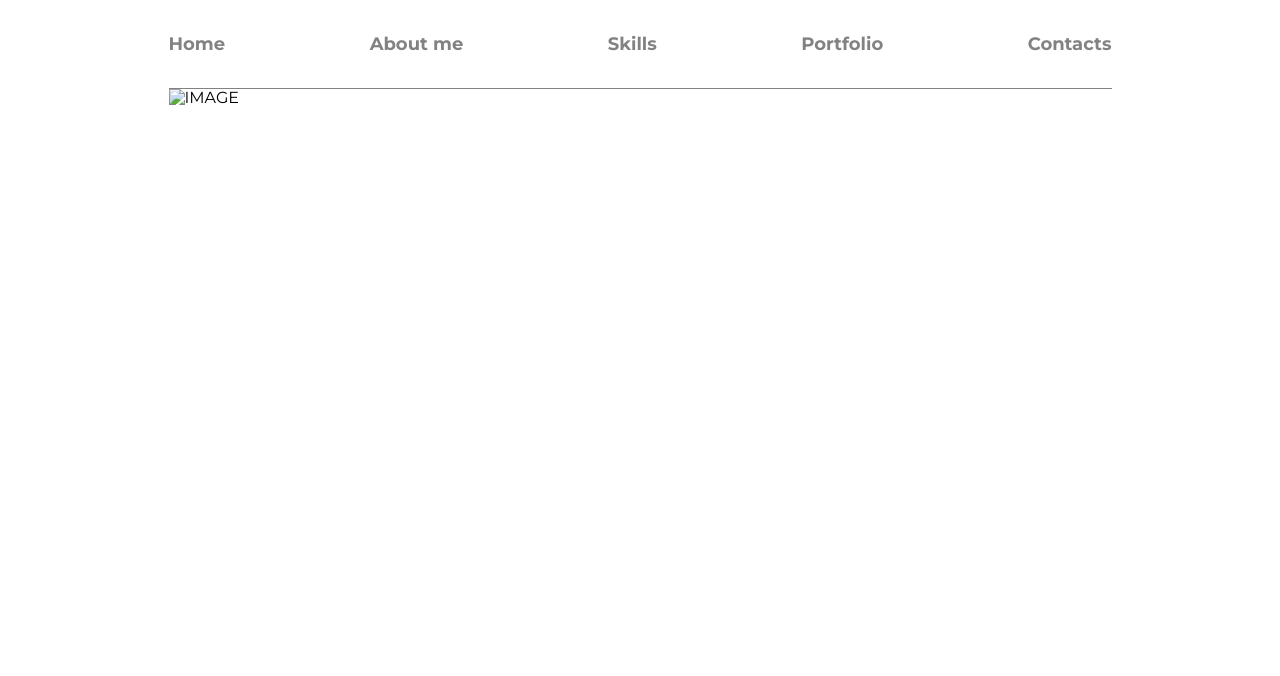
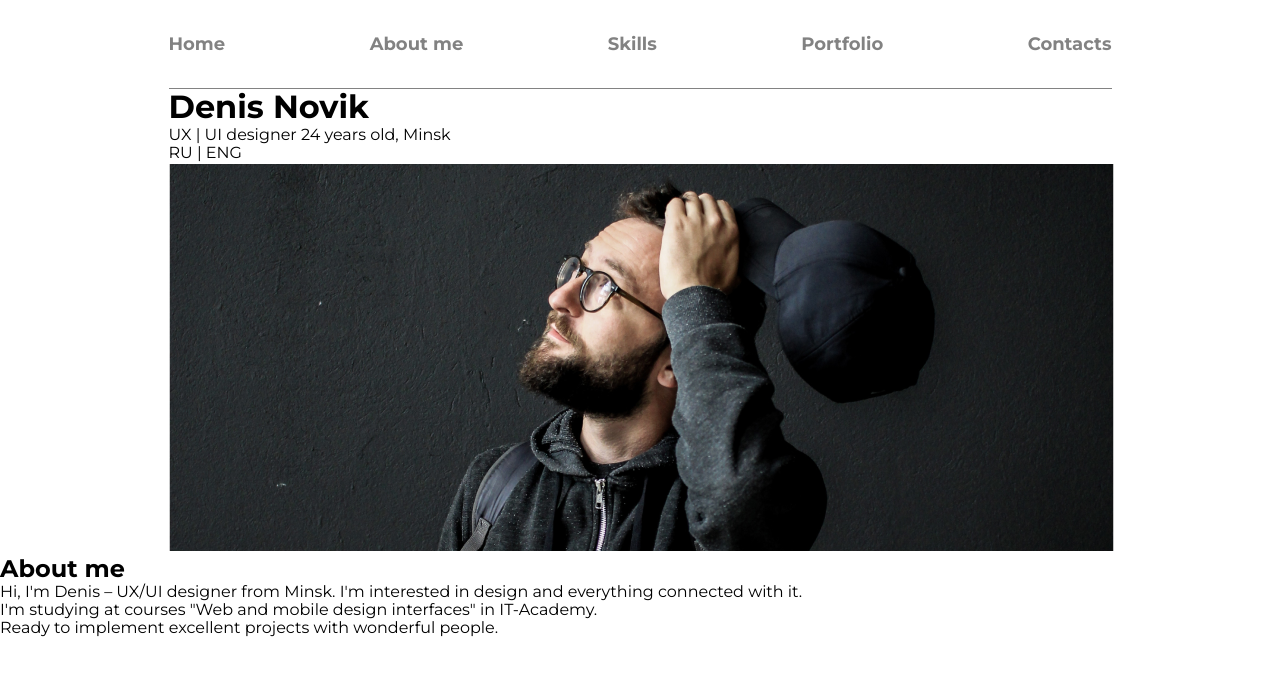
Before and after one commit to Crafterman5012/Test, a plain HTML site: page index.html in a window 1280 px wide. Drawn offline with Linux system fonts and the light colour scheme.

Commit message:
add the .intro and the .about sections

```diff
--- a/index.html
+++ b/index.html
@@ -23,12 +23,20 @@
         <section class="intro">
             <div class="container">
                 <div class="intro-div">
-
+                    <h1>Denis Novik</h1>
+                    <p class="ip">UX | UI designer 24 years old, Minsk</p>
+                    <p class="rotdeg">RU <span>| ENG</span></p>
                 </div>
                 <div class="intro-div">
-                    <img src="./assets/img/img1" alt="IMAGE">
+                    <img src="./assets/img/img1.png" alt="IMAGE">
                 </div>
             </div>
+        </section>
+        <section class="about">
+            <h2>About me</h2>
+            <p>Hi, I'm Denis – UX/UI designer from Minsk. I'm interested in design and everything connected with it.</p>
+            <p>I'm studying at courses "Web and mobile design interfaces" in IT-Academy.</p>
+            <p>Ready to implement excellent projects with wonderful people.</p>
         </section>
     </main>
 
```
